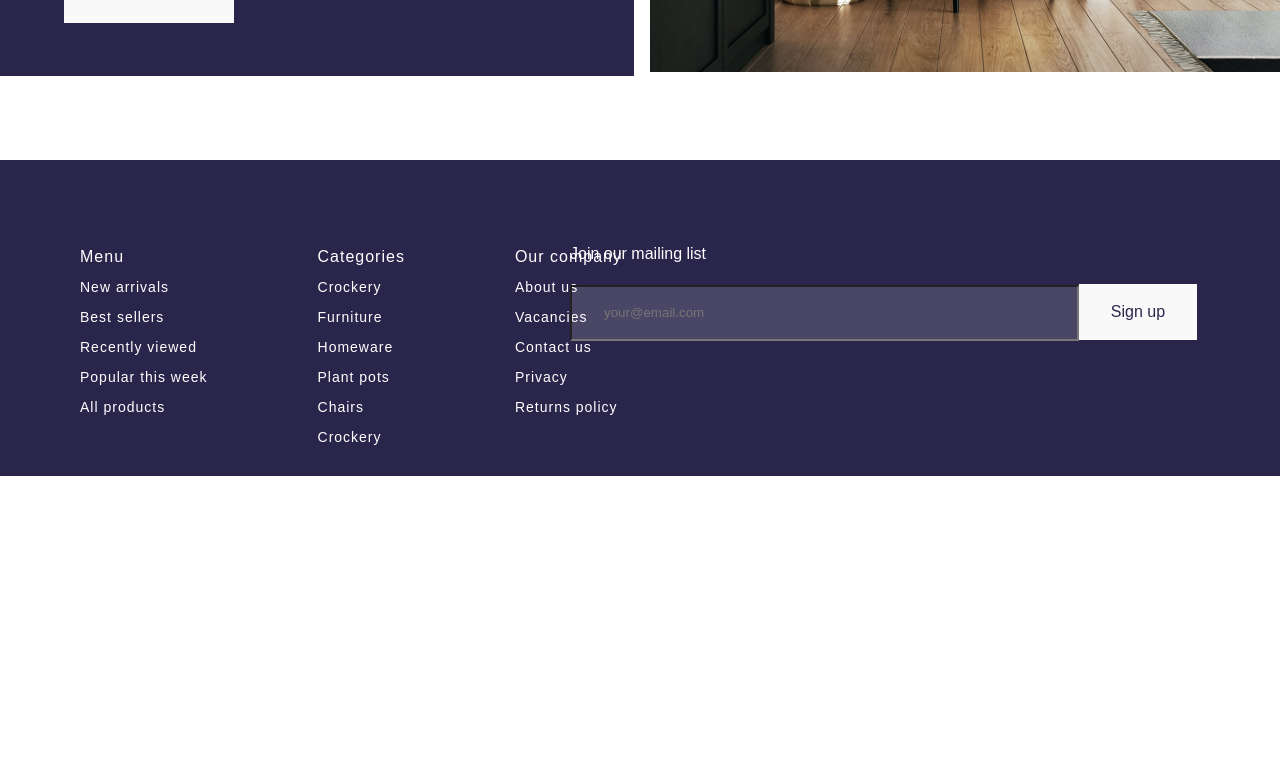
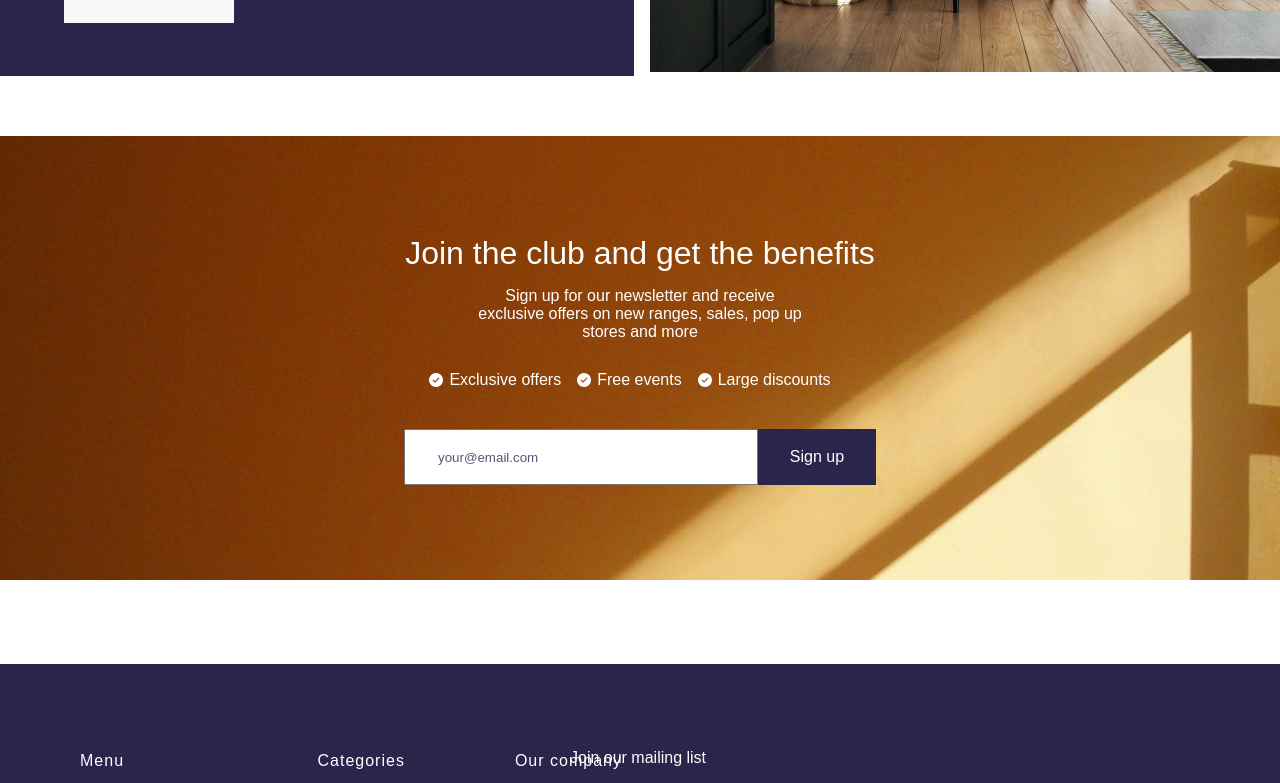
Before and after one commit to tanushikxd/avion-ecommerce, a Vue app: page / in a window 1280 px wide. Shown: the part 2000-2783 px from the top of the page. Before the commit the page ends 2476 px from the top, so only its background shows below. Built offline with nearby package versions, Linux system fonts and the light colour scheme; no server answers; the HTML template or start-up script is replaced by a standard one.

Commit message:
added 2 statistic modules and connected it to all the pages, so now project it fully designed without basket

```diff
--- a/src/assets/scss/footer.scss
+++ b/src/assets/scss/footer.scss
@@ -41,6 +41,9 @@
         padding: 17px 0 17px 32px;
         color: white;
     }
+    input::-webkit-input-placeholder {
+        color: rgba(255, 255, 255, 1);
+      }
     &-btn{
         width: 118px;
         font-size: 16px;
--- /dev/null
+++ b/src/assets/scss/static.scss
@@ -0,0 +1,92 @@
+.offers {
+  margin-bottom: 82px;
+  margin-top: 80px;
+  &-title {
+    margin-bottom: 36px;
+  }
+  &-wrapper {
+    //   background-color: rgba(249, 249, 249, 1);
+    //   width: 305px;
+    //   height: 244px;
+    //   display: flex;
+    //   padding: 48px;
+    display: grid;
+    grid-template-columns: repeat(4, 1fr);
+    gap: 22px;
+  }
+  &-choice {
+    background-color: rgba(249, 249, 249, 1);
+    width: 305px;
+    height: 244px;
+    display: flex;
+    flex-wrap: wrap;
+    flex-direction: column;
+    padding: 48px;
+    &_icon {
+      margin-bottom: 12px;
+      width: 24px;
+      height: 24px;
+    }
+    &_title {
+      margin-bottom: 12px;
+      text-align: left;
+    }
+    &_text {
+      text-align: left;
+    }
+  }
+}
+.benefits {
+  margin-top: 60px;
+  background-image: url(../../assets/images/Email\ sign-up.jpg);
+  background-repeat: no-repeat;
+  background-size: cover;
+  height: 444px;
+  display: flex;
+  flex-direction: column;
+  justify-content: center;
+  align-items: center;
+  &-title {
+    margin-bottom: 12px;
+    color: white;
+  }
+  &-text {
+    margin-bottom: 30px;
+    color: white;
+    padding: 0 473px 0 473px;
+  }
+  &-icons {
+    display: flex;
+    gap: 36px;
+    justify-content: center;
+    margin-bottom: 40px;
+  }
+  &-input {
+    width: 354px;
+    height: 56px;
+    padding: 17px 0 17px 32px;
+  }
+  input::-webkit-input-placeholder {
+    color: rgb(90, 85, 120);
+  }
+  &-btn {
+    width: 118px;
+    padding: 16px 22px;
+    background-color: rgba(42, 37, 75, 1);
+    color: white;
+  }
+}
+.benefits-icons_text {
+  position: relative;
+  color: white;
+}
+.benefits-icons_text::before {
+  position: absolute;
+  content: "";
+  background-image: url(../../assets/icons/check.svg);
+  background-repeat: no-repeat;
+  width: 14px;
+  height: 14px;
+  left: -20px;
+  top: 2px;
+}
--- a/src/modules/about/About-page.vue
+++ b/src/modules/about/About-page.vue
@@ -43,11 +43,21 @@
         </p>
       </div>
     </div>
+    <static-page></static-page>
+    <static-2-page></static-2-page>
   </div>
 </template>
 
 <script>
-export default {};
+import StaticPage from "../../modules/two-modules/Static-page.vue";
+import Static2Page from "../../modules/two-modules/Static2-page.vue";
+
+export default {
+  components: {
+    Static2Page,
+    StaticPage,
+  },
+};
 </script>
 
 <style lang="scss" scoped>
--- a/src/modules/footer/Footer-page.vue
+++ b/src/modules/footer/Footer-page.vue
@@ -26,7 +26,7 @@
             >
           </li>
           <li class="footer-item">
-            <router-link to="/footer-menu" class="footer-link"
+            <router-link to="/products" class="footer-link"
               >All products
             </router-link>
           </li>
--- a/src/modules/main/Main-page.vue
+++ b/src/modules/main/Main-page.vue
@@ -16,58 +16,7 @@
         </div>
       </div>
     </section>
-    <section class="offers">
-      <div class="container">
-        <h3 class="offers-title">What makes our brand different</h3>
-        <div class="offers-wrapper">
-          <div class="offers-choice">
-            <img
-              src="../../assets/icons/1(track).svg"
-              alt=""
-              class="offers-choice_icon"
-            />
-            <h4 class="offers-choice_title">Next day as standard</h4>
-            <p class="offers-choice_text">
-              Order before 3pm and get your order the next day as standard
-            </p>
-          </div>
-          <div class="offers-choice">
-            <img
-              src="../../assets/icons/2(choice).svg"
-              alt=""
-              class="offers-choice_icon"
-            />
-            <h4 class="offers-choice_title">Made by true artisans</h4>
-            <p class="offers-choice_text">
-              Handmade crafted goods made with real passion and craftmanship
-            </p>
-          </div>
-          <div class="offers-choice">
-            <img
-              src="../../assets/icons/3(card).svg"
-              alt=""
-              class="offers-choice_icon"
-            />
-            <h4 class="offers-choice_title">Unbeatable prices</h4>
-            <p class="offers-choice_text">
-              For our materials and quality you won’t find better prices
-              anywhere
-            </p>
-          </div>
-          <div class="offers-choice">
-            <img
-              src="../../assets/icons/4(plant).svg"
-              alt=""
-              class="offers-choice_icon"
-            />
-            <h4 class="offers-choice_title">Recycled packaging</h4>
-            <p class="offers-choice_text">
-              We use 100% recycled to ensure our footprint is more manageable
-            </p>
-          </div>
-        </div>
-      </div>
-    </section>
+    <static-page></static-page>
     <products-component></products-component>
     <section class="explains">
       <div class="container explains-container">
@@ -88,11 +37,14 @@
         </div>
       </div>
     </section>
+    <static-2-page></static-2-page>
   </main>
 </template>
 
 <script>
+import StaticPage from "../two-modules/Static-page.vue";
 import ProductsComponent from "./components/products/Products-component.vue";
+import Static2Page from "../two-modules/Static2-page.vue";
 export default {
   data() {
     return {
@@ -108,6 +60,8 @@ export default {
   },
   components: {
     ProductsComponent,
+    StaticPage,
+    Static2Page,
   },
   methods: {
     goToProducts() {
--- a/src/modules/main/components/products/Product-details.vue
+++ b/src/modules/main/components/products/Product-details.vue
@@ -32,14 +32,17 @@
       <h3 class="products-like_might">You might also like</h3>
       <products-component></products-component>
     </div>
+    <static-page></static-page>
   </section>
 </template>
 
 <script>
 import ProductsComponent from "./Products-component.vue";
+import StaticPage from "../../../two-modules/Static-page.vue";
 export default {
   components: {
     ProductsComponent,
+    StaticPage,
   },
   data() {
     return {
--- /dev/null
+++ b/src/modules/two-modules/Static-page.vue
@@ -0,0 +1,61 @@
+<template>
+  <section class="offers">
+    <div class="container">
+      <h3 class="offers-title">What makes our brand different</h3>
+      <div class="offers-wrapper">
+        <div class="offers-choice">
+          <img
+            src="../../assets/icons/1(track).svg"
+            alt=""
+            class="offers-choice_icon"
+          />
+          <h4 class="offers-choice_title">Next day as standard</h4>
+          <p class="offers-choice_text">
+            Order before 3pm and get your order the next day as standard
+          </p>
+        </div>
+        <div class="offers-choice">
+          <img
+            src="../../assets/icons/2(choice).svg"
+            alt=""
+            class="offers-choice_icon"
+          />
+          <h4 class="offers-choice_title">Made by true artisans</h4>
+          <p class="offers-choice_text">
+            Handmade crafted goods made with real passion and craftmanship
+          </p>
+        </div>
+        <div class="offers-choice">
+          <img
+            src="../../assets/icons/3(card).svg"
+            alt=""
+            class="offers-choice_icon"
+          />
+          <h4 class="offers-choice_title">Unbeatable prices</h4>
+          <p class="offers-choice_text">
+            For our materials and quality you won’t find better prices anywhere
+          </p>
+        </div>
+        <div class="offers-choice">
+          <img
+            src="../../assets/icons/4(plant).svg"
+            alt=""
+            class="offers-choice_icon"
+          />
+          <h4 class="offers-choice_title">Recycled packaging</h4>
+          <p class="offers-choice_text">
+            We use 100% recycled to ensure our footprint is more manageable
+          </p>
+        </div>
+      </div>
+    </div>
+  </section>
+</template>
+
+<script>
+export default {};
+</script>
+
+<style lang="scss" scoped>
+@import "../../assets/scss/static.scss";
+</style>
--- /dev/null
+++ b/src/modules/two-modules/Static2-page.vue
@@ -0,0 +1,26 @@
+<template>
+  <div class="benefits">
+    <div class="benefits-wrapper">
+      <h2 class="benefits-title">Join the club and get the benefits</h2>
+      <p class="benefits-text">
+        Sign up for our newsletter and receive exclusive offers on new ranges,
+        sales, pop up stores and more
+      </p>
+      <div class="benefits-icons">
+        <p class="benefits-icons_text">Exclusive offers</p>
+        <p class="benefits-icons_text">Free events</p>
+        <p class="benefits-icons_text">Large discounts</p>
+      </div>
+      <input type="text" placeholder="your@email.com" class="benefits-input" />
+      <button class="benefits-btn">Sign up</button>
+    </div>
+  </div>
+</template>
+
+<script>
+export default {};
+</script>
+
+<style lang="scss" scoped>
+@import "../../assets/scss/static.scss";
+</style>
```
Also changed, not shown: src/assets/icons/check.svg (added), src/assets/images/Email sign-up.jpg (added).
